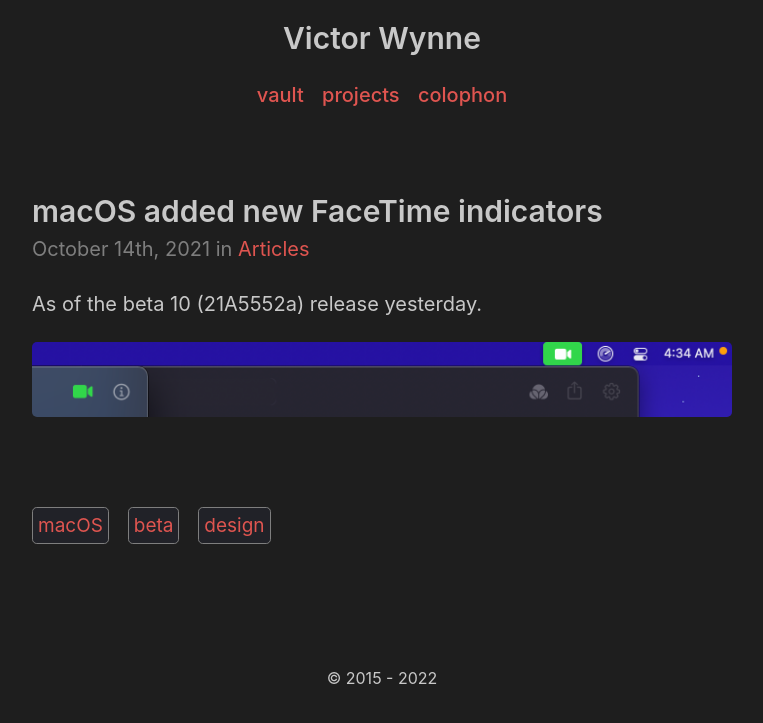
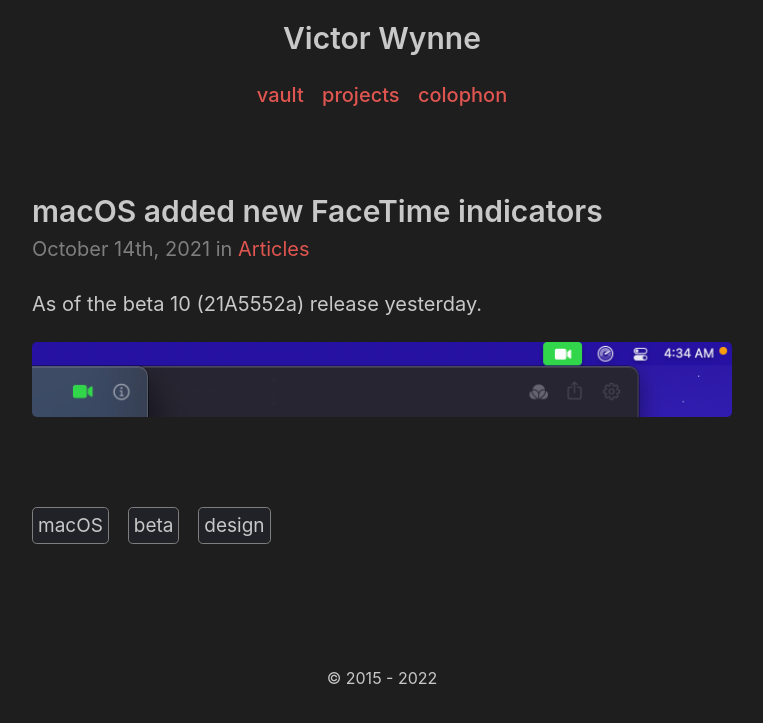
Before and after one commit to wertercatt/tooters, a Jekyll site: the page built from _posts/2021-10-14-macOS-FaceTime-indicators.md, in a window 1280 px wide. Shown: the top 723 px of the page, without its empty margins (258-1021 px from the left). Built offline with Jekyll 4.4.1, drawn with Linux system fonts in a browser that asks for light colours.

Commit message:
Changed the style of tags

```diff
--- a/_sass/_posts.scss
+++ b/_sass/_posts.scss
@@ -125,7 +125,7 @@
 .tag-list {
 
   a:link {
-    color: $accent;
+    color: $text;
     background-color: $code-inline-bg;
     display: inline-block;
     padding-top: 1px;
@@ -140,13 +140,13 @@
 
 
     @media (prefers-color-scheme: light) {
-     color: $light-scheme-accent;
+     color: $light-scheme-text;
      border: 1.5px solid #7e7e7e;
        }
 }
 
 a:visited {
-    color: $accent;
+    color: $text;
     background-color: $code-inline-bg;
     display: inline-block;
     padding-top: 1px;
@@ -160,7 +160,7 @@
     font-size: 90%;
 
     @media (prefers-color-scheme: light) {
-     color: $light-scheme-accent;
+     color: $light-scheme-text;
      border: 1.5px solid #7e7e7e;
        }
   }
```
